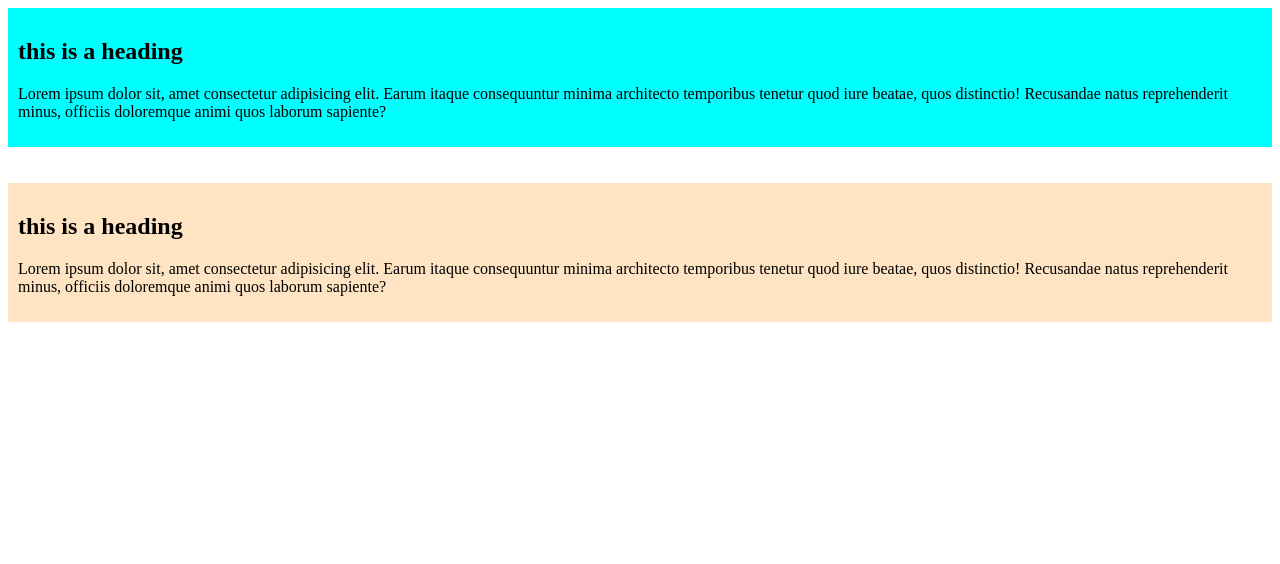
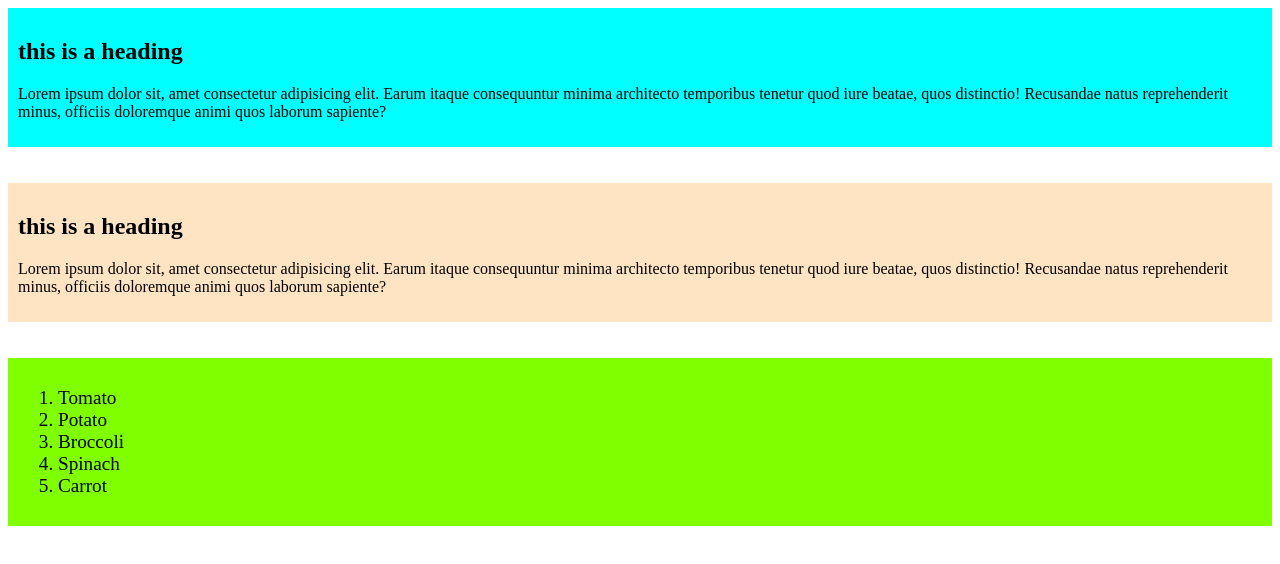
Before and after one commit to Sayed-Shafiul-Maznobin/my-first-github-repo, a plain HTML site: page index.html in a window 1280 px wide. Drawn offline with Linux system fonts and the light colour scheme.

Commit message:
added list

```diff
--- a/index.html
+++ b/index.html
@@ -11,8 +11,10 @@
 <body>
     <div id="div1">
         <h2>this is a heading</h2>
-    <p>Lorem ipsum dolor sit, amet consectetur adipisicing elit. Earum itaque consequuntur minima architecto temporibus
-        tenetur quod iure beatae, quos distinctio! Recusandae natus reprehenderit minus, officiis doloremque animi quos
+        <p>Lorem ipsum dolor sit, amet consectetur adipisicing elit. Earum itaque consequuntur minima architecto
+            temporibus
+            tenetur quod iure beatae, quos distinctio! Recusandae natus reprehenderit minus, officiis doloremque animi
+            quos
             laborum sapiente?</p>
     </div>
     <br>
@@ -20,11 +22,24 @@
     <br>
     <div id="div2">
         <h2>this is a heading</h2>
-    <p>Lorem ipsum dolor sit, amet consectetur adipisicing elit. Earum itaque consequuntur minima architecto temporibus
-        tenetur quod iure beatae, quos distinctio! Recusandae natus reprehenderit minus, officiis doloremque animi quos
+        <p>Lorem ipsum dolor sit, amet consectetur adipisicing elit. Earum itaque consequuntur minima architecto
+            temporibus
+            tenetur quod iure beatae, quos distinctio! Recusandae natus reprehenderit minus, officiis doloremque animi
+            quos
             laborum sapiente?</p>
     </div>
+    <br><br>
 
+    <div id="div3">
+        <ol>
+            <li>Tomato</li>
+            <li>Potato</li>
+            <li>Broccoli</li>
+            <li>Spinach</li>
+            <li>Carrot</li>
+        </ol>
+
+    </div>
 </body>
 
 </html>
--- a/styles/blog.css
+++ b/styles/blog.css
@@ -7,3 +7,9 @@
     background-color: bisque;
     padding: 10px;
 }
+
+#div3 {
+    background-color: chartreuse;
+    padding: 10px;
+    font-size: larger;
+}
```
Lines whose indentation alone changed are shown as unchanged.
